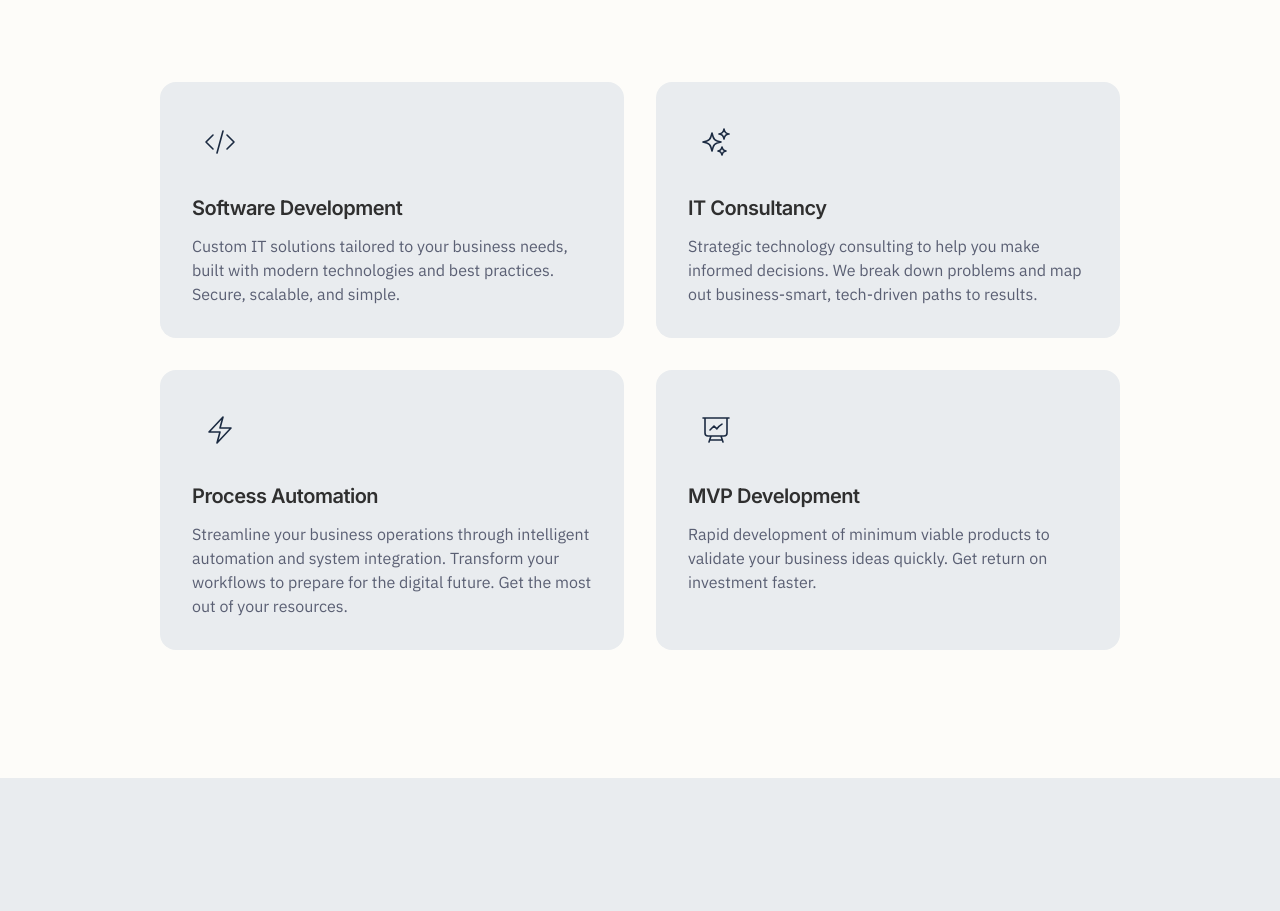
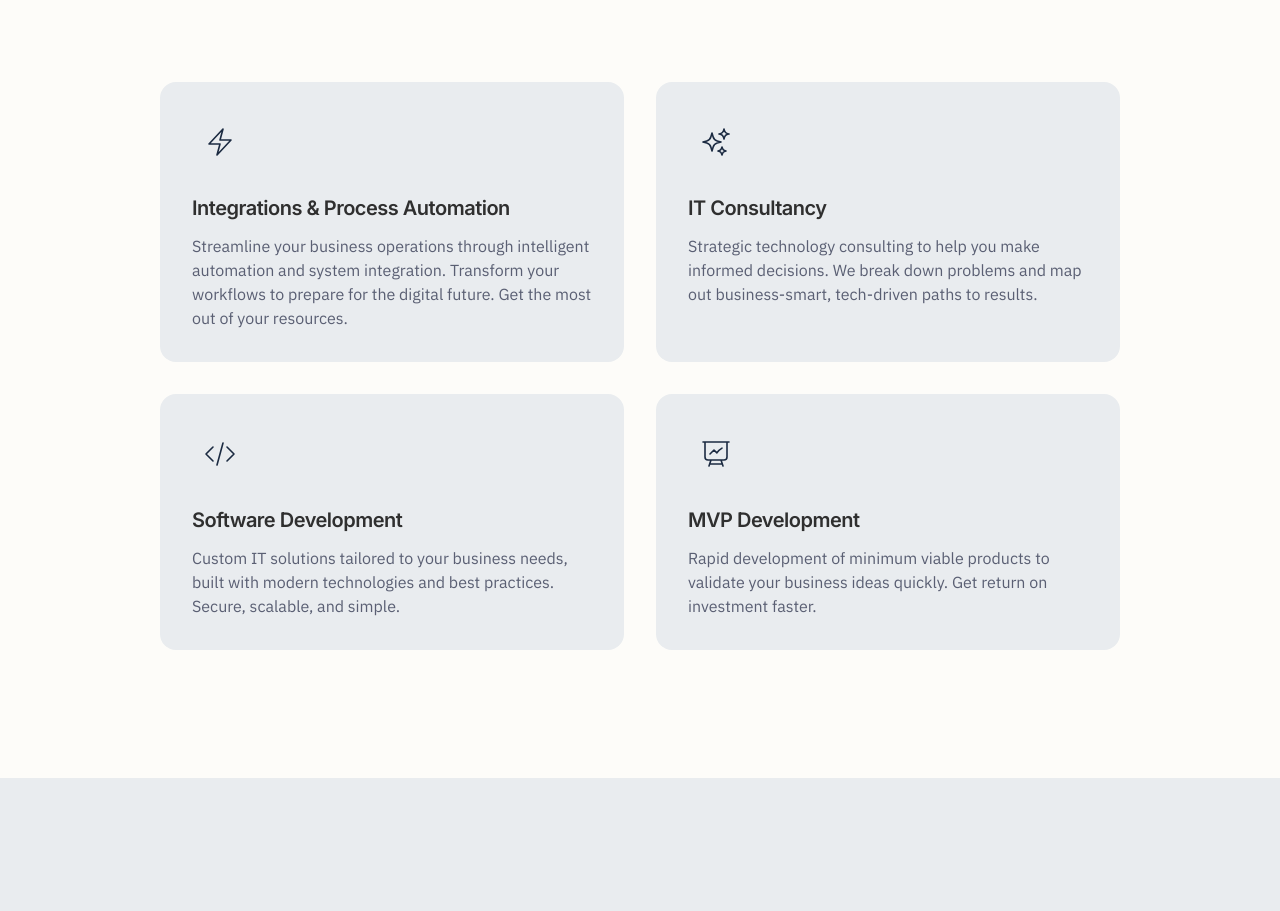
Before and after one commit to Double-Helix-Technologies/Double-Helix-Technologies.github.io, a Next.js app: page / in a window 1280 px wide. Shown: the part 945-1856 px from the top of the page. Built offline with nearby package versions, Linux system fonts and the light colour scheme.

Commit message:
Change order of services

```diff
--- a/app/components/Services.tsx
+++ b/app/components/Services.tsx
@@ -3,11 +3,11 @@
 export default function Services() {
   const services = [
     {
-      title: 'Software Development',
-      description: 'Custom IT solutions tailored to your business needs, built with modern technologies and best practices. Secure, scalable, and simple.',
+      title: 'Integrations & Process Automation',
+      description: 'Streamline your business operations through intelligent automation and system integration. Transform your workflows to prepare for the digital future. Get the most out of your resources.',
       icon: (
         <svg className="h-8 w-8" fill="none" viewBox="0 0 24 24" strokeWidth="1.2" stroke="currentColor">
-          <path strokeLinecap="round" strokeLinejoin="round" d="M17.25 6.75L22.5 12l-5.25 5.25m-10.5 0L1.5 12l5.25-5.25m7.5-3l-4.5 16.5" />
+          <path strokeLinecap="round" strokeLinejoin="round" d="M3.75 13.5l10.5-11.25L12 10.5h8.25L9.75 21.75 12 13.5H3.75z" />
         </svg>
       ),
     },
@@ -21,11 +21,11 @@ export default function Services() {
       ),
     },
     {
-      title: 'Process Automation',
-      description: 'Streamline your business operations through intelligent automation and system integration. Transform your workflows to prepare for the digital future. Get the most out of your resources.',
+      title: 'Software Development',
+      description: 'Custom IT solutions tailored to your business needs, built with modern technologies and best practices. Secure, scalable, and simple.',
       icon: (
         <svg className="h-8 w-8" fill="none" viewBox="0 0 24 24" strokeWidth="1.2" stroke="currentColor">
-          <path strokeLinecap="round" strokeLinejoin="round" d="M3.75 13.5l10.5-11.25L12 10.5h8.25L9.75 21.75 12 13.5H3.75z" />
+          <path strokeLinecap="round" strokeLinejoin="round" d="M17.25 6.75L22.5 12l-5.25 5.25m-10.5 0L1.5 12l5.25-5.25m7.5-3l-4.5 16.5" />
         </svg>
       ),
     },
```
